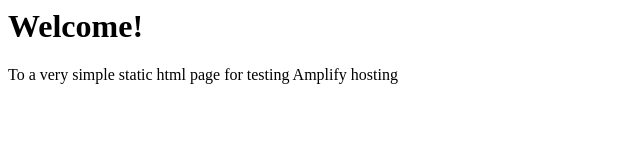
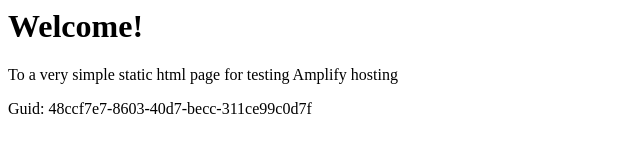
Before and after one commit to aws-aemilia-lhr/Github-PR-Commit-Integration-Test-DoNotTouch-Gith-P5X5MO5I-v1-preprod-eu-west-2, a website: page src/index.html in a window 1280 px wide. Shown: the whole page, without its empty margins (0-640 px from the left). Drawn offline with Linux system fonts and the light colour scheme.

Commit message:
commit from integ tests

```diff
--- a/src/index.html
+++ b/src/index.html
@@ -1,3 +1,5 @@
+
+
 <html lang="en">
 
 <head>
@@ -10,6 +12,6 @@
 <body>
     <h1>Welcome!</h1>
     <p>To a very simple static html page for testing Amplify hosting</p>
-</body>
+    <p>Guid: 48ccf7e7-8603-40d7-becc-311ce99c0d7f</p></body>
 
 </html>
```
